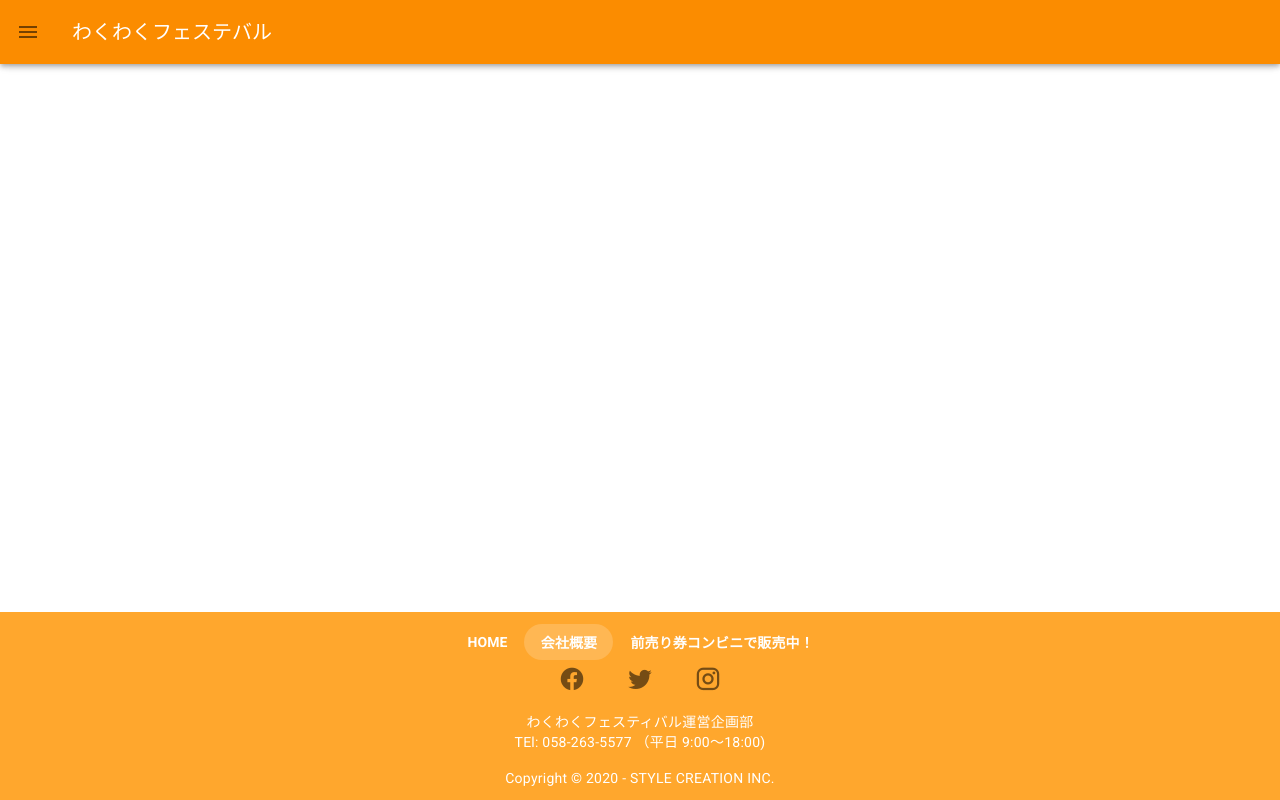
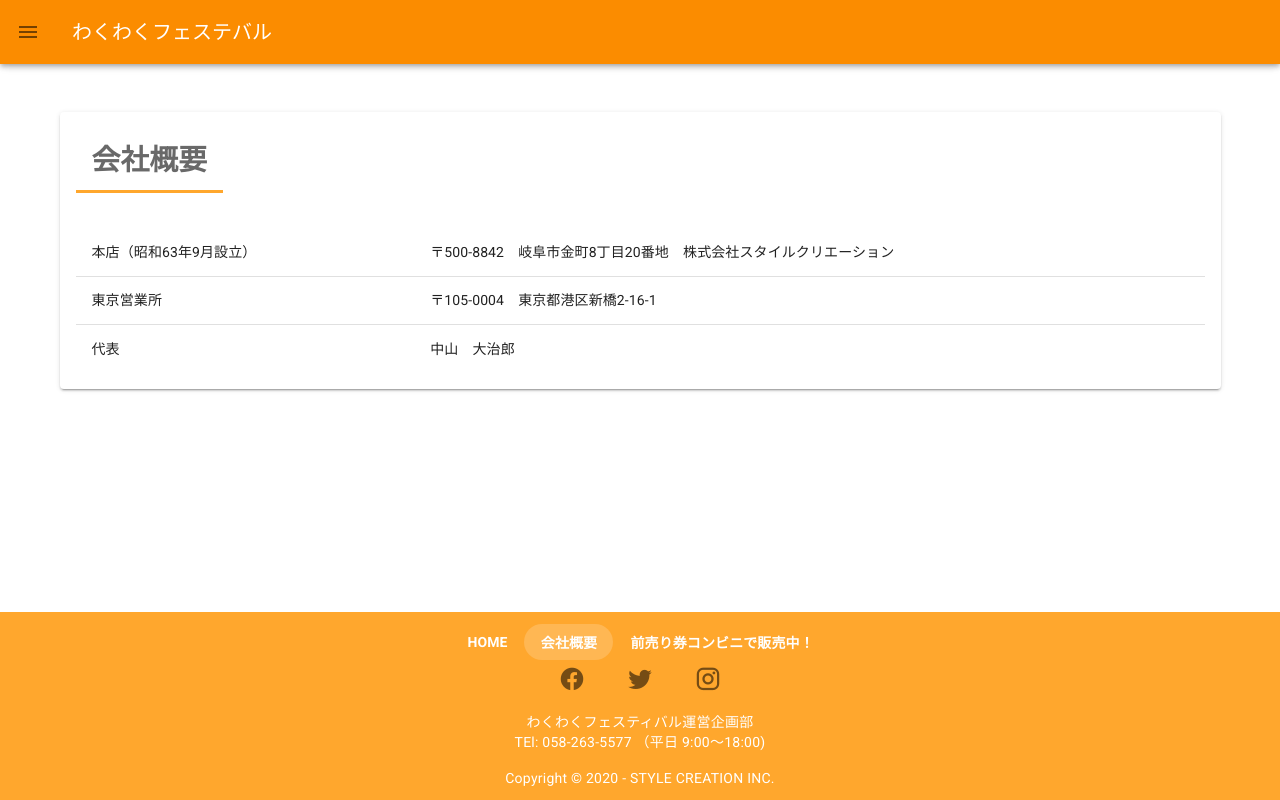
Before and after one commit to hirotaka-takase/wakuwakufestival, a Nuxt app: page /company in a window 1280 px wide. Built offline with nearby package versions, Linux system fonts and the light colour scheme.

Commit message:
会社概要ページ作成

```diff
--- /dev/null
+++ b/pages/company.vue
@@ -0,0 +1,53 @@
+<template>
+    <v-container fill-width py-12 mb-5>
+        <v-card class="mx-auto">
+            <v-card-text>
+                <h3 class="d-inline-block wf-roundedmplus1c mb-9 pa-4">会社概要</h3>
+                <v-simple-table>
+                    <template v-slot:default>
+                    <tbody>
+                        <tr v-for="profile in profiles" :key="profile.name">
+                            <td width="30%">{{ profile.title }}</td>
+                            <td width="70%">{{ profile.text }}</td>
+                        </tr>
+                    </tbody>
+                    </template>
+                </v-simple-table>
+            </v-card-text>
+        </v-card>
+    </v-container>
+</template>
+
+<script>
+export default {
+    data () {
+      return {
+        profiles: [
+          {
+            title: '本店（昭和63年9月設立）',
+            text: '〒500-8842　岐阜市金町8丁目20番地　株式会社スタイルクリエーション',
+          },
+          {
+            title: '東京営業所',
+            text: '〒105-0004　東京都港区新橋2-16-1',
+          },
+          {
+            title: '代表',
+            text: '中山　大治郎',
+          },
+        ],
+      }
+    },
+}
+</script>
+
+<style scoped>
+h3 {
+    border-bottom: #ffa72d 3px solid;
+    font-size: 1.8rem !important;
+    padding-bottom: 3px;
+    color: #696969;
+    line-height: 30px;
+}
+
+</style>
```
